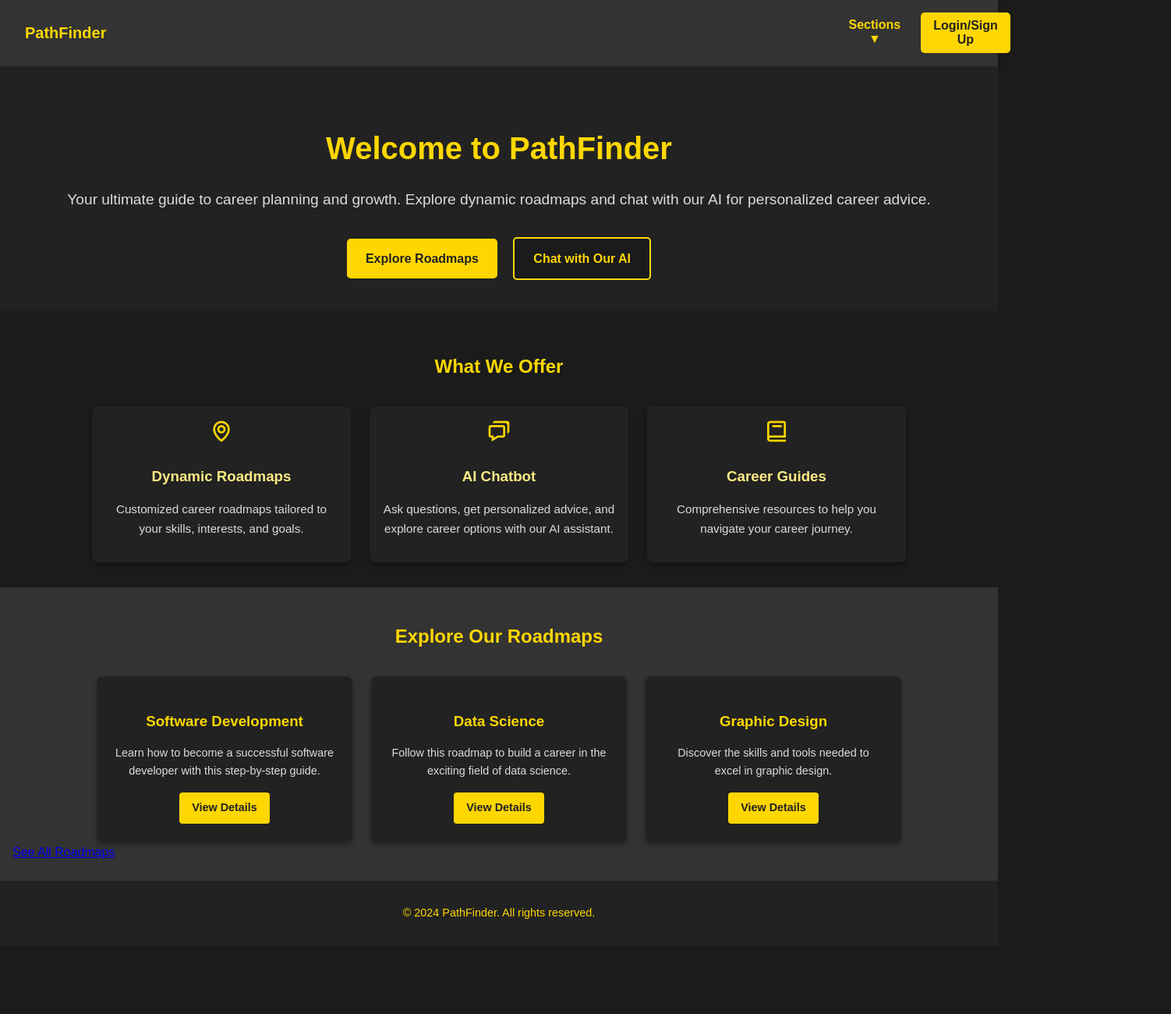
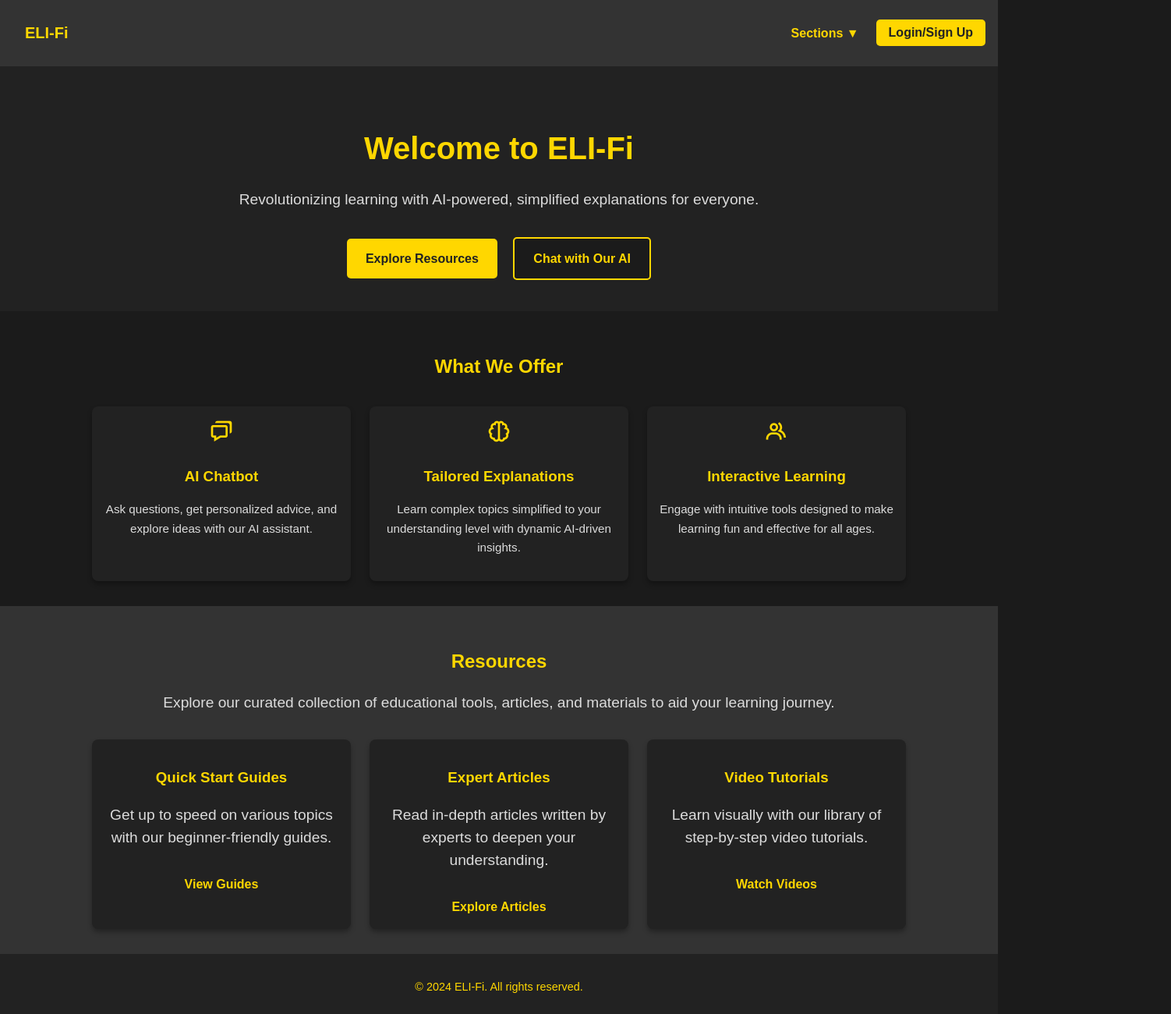
Before and after one commit to UniversalLevi/ELI-Fi, a plain HTML site: page index.html in a window 1280 px wide. Shown: the whole page at 78% size, 1502 px wide, since content can reach past the window. Before the commit the page ends 1213 px from the top, so only its background shows below. Drawn offline with nearby package versions, Linux system fonts and the light colour scheme.

Commit message:
changed the webpage acc. to ELI-Fi

```diff
--- a/front.css
+++ b/front.css
@@ -1,8 +1,7 @@
-/* Enable smooth scrolling on the entire page */
+/* Enable smooth scrolling */
 html {
     scroll-behavior: smooth;
 }
-
 
 /* General Styles */
 body {
@@ -10,7 +9,7 @@ body {
     margin: 0;
     padding: 0;
     background-color: #1b1b1b; /* Dark charcoal */
-    color: #eaeaea; /* Light gray for text */
+    color: #eaeaea; /* Light gray */
     line-height: 1.6;
 }
 
@@ -19,7 +18,7 @@ header {
     background-color: #333333; /* Slightly lighter charcoal */
     padding: 0.4rem 1rem;
     box-shadow: 0px 4px 6px rgba(0, 0, 0, 0.2);
-    box-sizing: border-box; /* Include padding/border in the width */
+    box-sizing: border-box;
 }
 
 header nav .content {
@@ -34,16 +33,11 @@ header .nav-logo {
     font-weight: bold;
     font-size: 20px;
     margin-left: 1rem;
-    transition: color 0.3s ease;
-}
-
-header .nav-link:hover {
-    color: #ffeb84; /* Faded yellow */
 }
 
 header .dropdown {
     position: relative;
-    margin-left: 75%;
+    margin-left: auto;
 }
 
 header .dropdown .dropbtn {
@@ -52,80 +46,62 @@ header .dropdown .dropbtn {
     font-weight: bold;
     border: none;
     cursor: pointer;
-    margin-right: 10px;
     font-size: 1rem;
 }
 
 header .dropdown-content {
-    display: flex; /* Align items horizontally */
-    flex-wrap: wrap; /* Allow items to wrap if necessary */
     position: absolute;
     top: 100%;
     left: 0;
-    right: auto;
-    background-color: #444444; /* Dark background */
-    border: 2px solid #ffd700; /* Soft yellow border around the box */
-    padding: 0.5rem; /* Padding inside the dropdown box */
-    width: 400px; /* Fixed width for the dropdown */
-    box-shadow: 0px 4px 8px rgba(0, 0, 0, 0.3); /* Shadow for the box */
-    border-radius: 8px; /* Rounded corners for the box */
-    opacity: 0;
-    visibility: hidden;
-    transition: opacity 0.3s ease, visibility 0s 0.3s;
+    background-color: #444444;
+    border: 2px solid #ffd700;
+    padding: 0.5rem;
+    border-radius: 8px;
+    display: none;
+    z-index: 10;
 }
 
 header .dropdown:hover .dropdown-content {
-    opacity: 1;
-    visibility: visible;
-    transition: opacity 0.3s ease;
+    display: block;
 }
 
 header .dropdown-content a {
-    color: #ffd700; /* Soft yellow text */
+    color: #ffd700;
     text-decoration: none;
-    padding: 0.8rem 1.5rem; /* Padding inside each item */
-    font-size: 1rem; /* Font size for the items */
+    padding: 0.8rem 1.5rem;
+    display: block;
+    font-size: 1rem;
     font-weight: bold;
-    transition: background-color 0.3s ease, color 0.3s ease;
 }
 
 header .dropdown-content a:hover {
-    background-color: #555555; /* Darker background on hover */
-    color: #fff; /* White text on hover */
+    background-color: #555555;
+    color: #fff;
 }
 
-/* Login/Sign Up Button */
 header .login-btn {
-    background-color: #ffd700; /* Matching the theme with soft yellow */
-    color: #222222; /* Dark text for contrast */
+    background-color: #ffd700;
+    color: #222222;
     border: none;
     font-weight: bold;
     font-size: 1rem;
     padding: 0.5rem 1rem;
     border-radius: 5px;
     cursor: pointer;
-    margin-right: 10px; /* Add some spacing to the right */
+    margin-left: 1rem;
     transition: background-color 0.3s ease, color 0.3s ease;
 }
 
 header .login-btn:hover {
-    background-color: #ffeb84; /* Slightly lighter yellow on hover */
-    color: #000; /* Darker text for hover */
-}
-
-/* Adjust Dropdown and Login Button Placement */
-header .content {
-    display: flex;
-    justify-content: space-between;
-    align-items: center;
-    gap: 10px;
+    background-color: #ffd700;
+    color: #000;
 }
 
 /* Hero Section */
 #hero {
     text-align: center;
     padding: 2.5rem 1rem;
-    background-color: #222222; /* Very dark charcoal */
+    background-color: #222222;
     color: #eaeaea;
 }
 
@@ -138,7 +114,7 @@ header .content {
 #hero p {
     font-size: 1.2rem;
     margin-bottom: 2rem;
-    color: #dcdcdc; /* Softer gray */
+    color: #dcdcdc;
 }
 
 .hero-buttons .btn {
@@ -148,7 +124,6 @@ header .content {
     font-size: 1rem;
     text-decoration: none;
     font-weight: bold;
-    transition: background-color 0.3s ease, color 0.3s ease;
     margin: 0 0.5rem;
 }
 
@@ -158,7 +133,7 @@ header .content {
 }
 
 .hero-buttons .primary-btn:hover {
-    background-color: #ffeb84;
+    background-color: #ffd700;
 }
 
 .hero-buttons .secondary-btn {
@@ -198,7 +173,7 @@ header .content {
     box-shadow: 0px 4px 6px rgba(0, 0, 0, 0.3);
     transition: transform 0.3s ease, box-shadow 0.3s ease;
     width: 300px;
-}
+}ffd700
 
 .feature-item:hover {
     transform: translateY(-5px);
@@ -212,7 +187,7 @@ header .content {
 }
 
 .feature-item h3 {
-    color: #ffeb84;
+    color: #ffd700;
     margin-bottom: 0.5rem;
 }
 
@@ -221,65 +196,96 @@ header .content {
     font-size: 0.95rem;
 }
 
-/* Roadmaps Section */
-#roadmaps {
-    padding: 1.5rem 1rem;
+/* Resources Section */
+#resources {
+    padding: 2rem 1rem;
     background-color: #333333;
 }
 
-#roadmaps h2 {
+#resources h2 {
     text-align: center;
     color: #ffd700;
-    margin-bottom: 2rem;
+    margin-bottom: 1rem;
 }
 
-.roadmaps-preview {
+.resources-grid {
     display: flex;
     flex-wrap: wrap;
     justify-content: center;
     gap: 1.5rem;
 }
 
-.roadmap-card {
+.resource-item {
+    text-align: center;
+    padding: 1rem;
     background-color: #222222;
     border-radius: 8px;
-    padding: 1.5rem;
-    width: 280px;
-    text-align: center;
-    color: #eaeaea;
     box-shadow: 0px 4px 6px rgba(0, 0, 0, 0.3);
     transition: transform 0.3s ease, box-shadow 0.3s ease;
+    width: 300px;
 }
 
-.roadmap-card:hover {
+.resource-item:hover {
     transform: translateY(-5px);
     box-shadow: 0px 6px 10px rgba(0, 0, 0, 0.4);
 }
 
-.roadmap-card h3 {
+.resource-item h3 {
     color: #ffd700;
     margin-bottom: 0.5rem;
 }
 
-.roadmap-card p {
-    font-size: 0.9rem;
+.resource-item p {
     color: #dcdcdc;
+    font-size: 0.95rem;
+    margin-bottom: 1rem; /* Add spacing for better layout */
+    line-height: 1.4; /* Improve readability within items */
+}
+
+#resources p {
+    text-align: center; /* Center-align text for consistency */
+    color: #dcdcdc; /* Softer gray for the paragraph text */
+    font-size: 1.2rem; /* Set a consistent font size */
+    margin-bottom: 2rem; /* Add space below the paragraph */
+    line-height: 1.5; /* Improve readability */
+}
+
+.resource-item a {
+    color: #ffd700;
+    text-decoration: none;
+    font-weight: bold;
+}
+
+.resource-item a:hover {
+    text-decoration: underline;
+}
+
+/* General Text Section (Below Resources) */
+.text-section {
+    padding: 2rem 1rem;
+    text-align: center;
+    background-color: #1b1b1b; /* Matches overall theme */
+    color: #dcdcdc; /* Softer gray for contrast */
+}
+
+.text-section h2 {
+    color: #ffd700; /* Highlighted heading */
     margin-bottom: 1rem;
 }
 
-.roadmap-card a {
-    display: inline-block;
-    padding: 0.5rem 1rem;
-    border-radius: 4px;
-    background-color: #ffd700;
-    color: #222222;
-    text-decoration: none;
-    font-size: 0.9rem;
-    font-weight: bold;
+.text-section p {
+    font-size: 1rem;
+    color: #eaeaea;
+    margin-bottom: 1rem;
 }
 
-.roadmap-card a:hover {
-    background-color: #ffeb84;
+.text-section a {
+    color: #ffd700;
+    text-decoration: underline;
+}
+
+.text-section a:hover {
+    color: #ffd700;
 }
 
 /* Footer */
--- a/index.html
+++ b/index.html
@@ -3,9 +3,8 @@
 <head>
     <meta charset="UTF-8">
     <meta name="viewport" content="width=device-width, initial-scale=1.0">
-    <title>PathFinder - Career Roadmaps</title>
+    <title>ELI-Fi</title>
     <link rel="stylesheet" href="front.css">
-    <link rel="stylesheet" href="script.js">
     <link href="https://unpkg.com/boxicons@2.1.4/css/boxicons.min.css" rel="stylesheet">
 </head>
 <body>
@@ -13,29 +12,32 @@
     <header>
         <nav>
             <div class="content">
-            <p class="nav-logo">PathFinder</p>
+                <p class="nav-logo">ELI-Fi</p>
                 <div class="dropdown">
                     <button class="nav-link dropbtn">Sections ▼</button>
                     <div class="dropdown-content">
                         <a href="#home">Home</a>
-                    <a href="#roadmaps">Roadmaps</a>
                         <a href="chatbot.html">Chatbot</a>
-                    <a href="#resources">resources</a>
+                        <a href="#features">Features</a>
+                        <a href="#resources">Resources</a>
                     </div>
                 </div>
-            <a href="login.html" target="_blank"><button class="nav-link login-btn">Login/Sign Up</button></a>
+                <a href="login.html" target="_blank">
+                    <button class="nav-link login-btn">Login/Sign Up</button>
+                </a>
             </div>
         </nav>
     </header>
 
-
     <!-- Hero Section -->
-    <section id="hero">
-        <h1>Welcome to PathFinder</h1>
-        <p>Your ultimate guide to career planning and growth. Explore dynamic roadmaps and chat with our AI for personalized career advice.</p>
+    <section id="hero" class="hero-section">
+        <div class="hero-content">
+            <h1>Welcome to ELI-Fi</h1>
+            <p>Revolutionizing learning with AI-powered, simplified explanations for everyone.</p>
             <div class="hero-buttons">
-            <a href="#roadmaps" class="btn primary-btn">Explore Roadmaps</a>
+                <a href="#features" class="btn primary-btn">Explore Resources</a>
                 <a href="chatbot.html" target="_blank" class="btn secondary-btn">Chat with Our AI</a>
+            </div>
         </div>
     </section>
 
@@ -44,53 +46,49 @@
         <h2>What We Offer</h2>
         <div class="features-grid">
             <div class="feature-item">
-                <i class="bx bx-map"></i>
-                <h3>Dynamic Roadmaps</h3>
-                <p>Customized career roadmaps tailored to your skills, interests, and goals.</p>
+                <i class="bx bx-chat"></i>
+                <h3>AI Chatbot</h3>
+                <p>Ask questions, get personalized advice, and explore ideas with our AI assistant.</p>
             </div>
             <div class="feature-item">
-                <i class="bx bx-chat"></i>
-                <h3>AI Chatbot</h3>
-                <p>Ask questions, get personalized advice, and explore career options with our AI assistant.</p>
+                <i class="bx bx-brain"></i>
+                <h3>Tailored Explanations</h3>
+                <p>Learn complex topics simplified to your understanding level with dynamic AI-driven insights.</p>
             </div>
             <div class="feature-item">
-                <i class="bx bx-book"></i>
-                <h3>Career Guides</h3>
-                <p>Comprehensive resources to help you navigate your career journey.</p>
+                <i class="bx bx-group"></i>
+                <h3>Interactive Learning</h3>
+                <p>Engage with intuitive tools designed to make learning fun and effective for all ages.</p>
             </div>
         </div>
     </section>
 
-    <!-- Roadmaps Preview Section -->
-    <section id="roadmaps">
-        <h2>Explore Our Roadmaps</h2>
-        <div class="roadmaps-preview">
-            <!-- Example roadmap cards -->
-            <div class="roadmap-card">
-                <h3>Software Development</h3>
-                <p>Learn how to become a successful software developer with this step-by-step guide.</p>
-                <a href="#software-development" class="btn">View Details</a>
+    <!-- Resources Section -->
+    <section id="resources">
+        <h2>Resources</h2>
+        <p>Explore our curated collection of educational tools, articles, and materials to aid your learning journey.</p>
+        <div class="resources-grid">
+            <div class="resource-item">
+                <h3>Quick Start Guides</h3>
+                <p>Get up to speed on various topics with our beginner-friendly guides.</p>
+                <a href="#guides" class="btn">View Guides</a>
             </div>
-            <div class="roadmap-card">
-                <h3>Data Science</h3>
-                <p>Follow this roadmap to build a career in the exciting field of data science.</p>
-                <a href="#data-science" class="btn">View Details</a>
+            <div class="resource-item">
+                <h3>Expert Articles</h3>
+                <p>Read in-depth articles written by experts to deepen your understanding.</p>
+                <a href="#articles" class="btn">Explore Articles</a>
             </div>
-            <div class="roadmap-card">
-                <h3>Graphic Design</h3>
-                <p>Discover the skills and tools needed to excel in graphic design.</p>
-                <a href="#graphic-design" class="btn">View Details</a>
+            <div class="resource-item">
+                <h3>Video Tutorials</h3>
+                <p>Learn visually with our library of step-by-step video tutorials.</p>
+                <a href="#videos" class="btn">Watch Videos</a>
             </div>
         </div>
-        <a href="#all-roadmaps" class="btn primary-btn">See All Roadmaps</a>
     </section>
 
     <!-- Footer -->
     <footer>
-        <p>&copy; 2024 PathFinder. All rights reserved.</p>
+        <p>&copy; 2024 ELI-Fi. All rights reserved.</p>
     </footer>
-
-    <!-- Include Scripts -->
-    <script src="script.js"></script>
 </body>
 </html>
```
Lines whose indentation alone changed are shown as unchanged.
